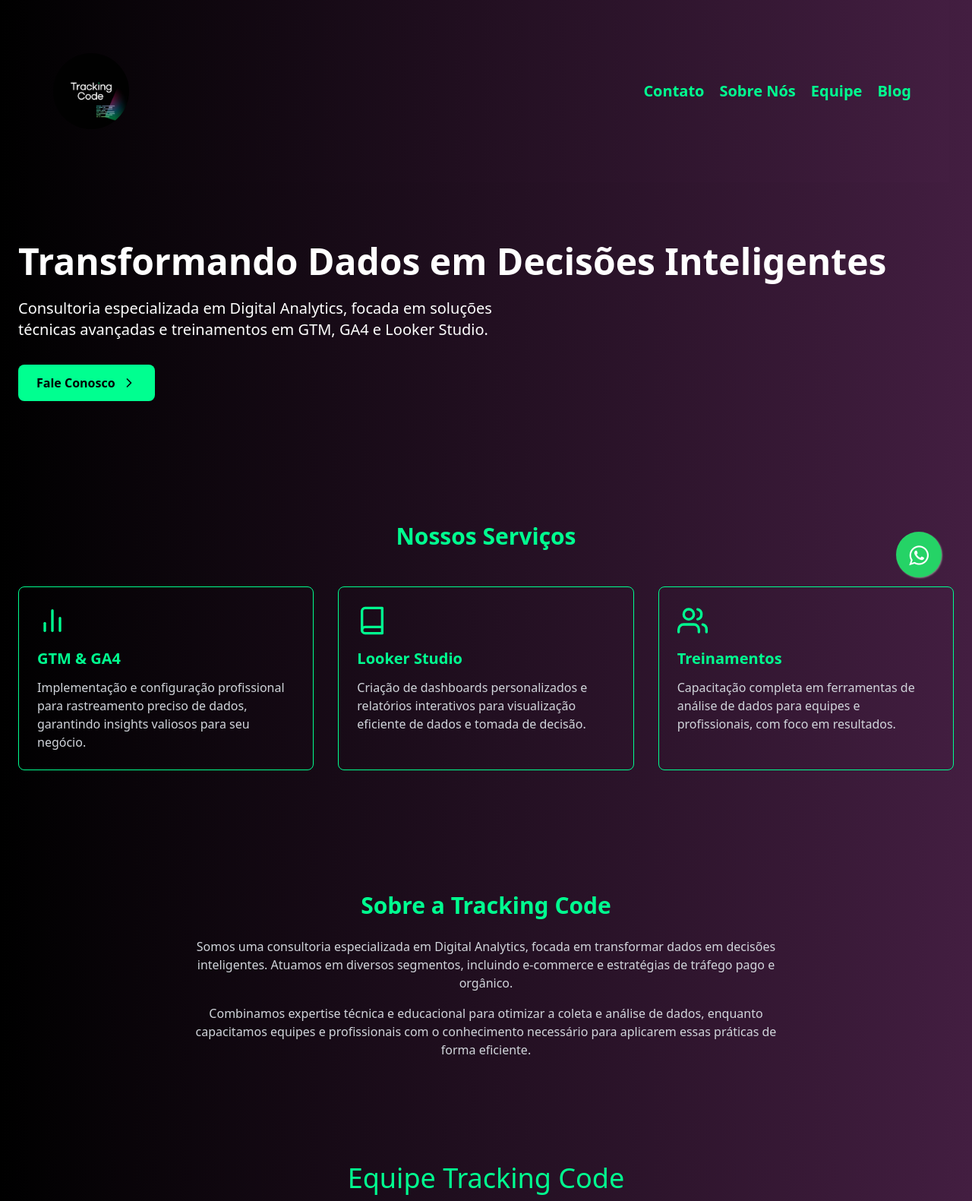
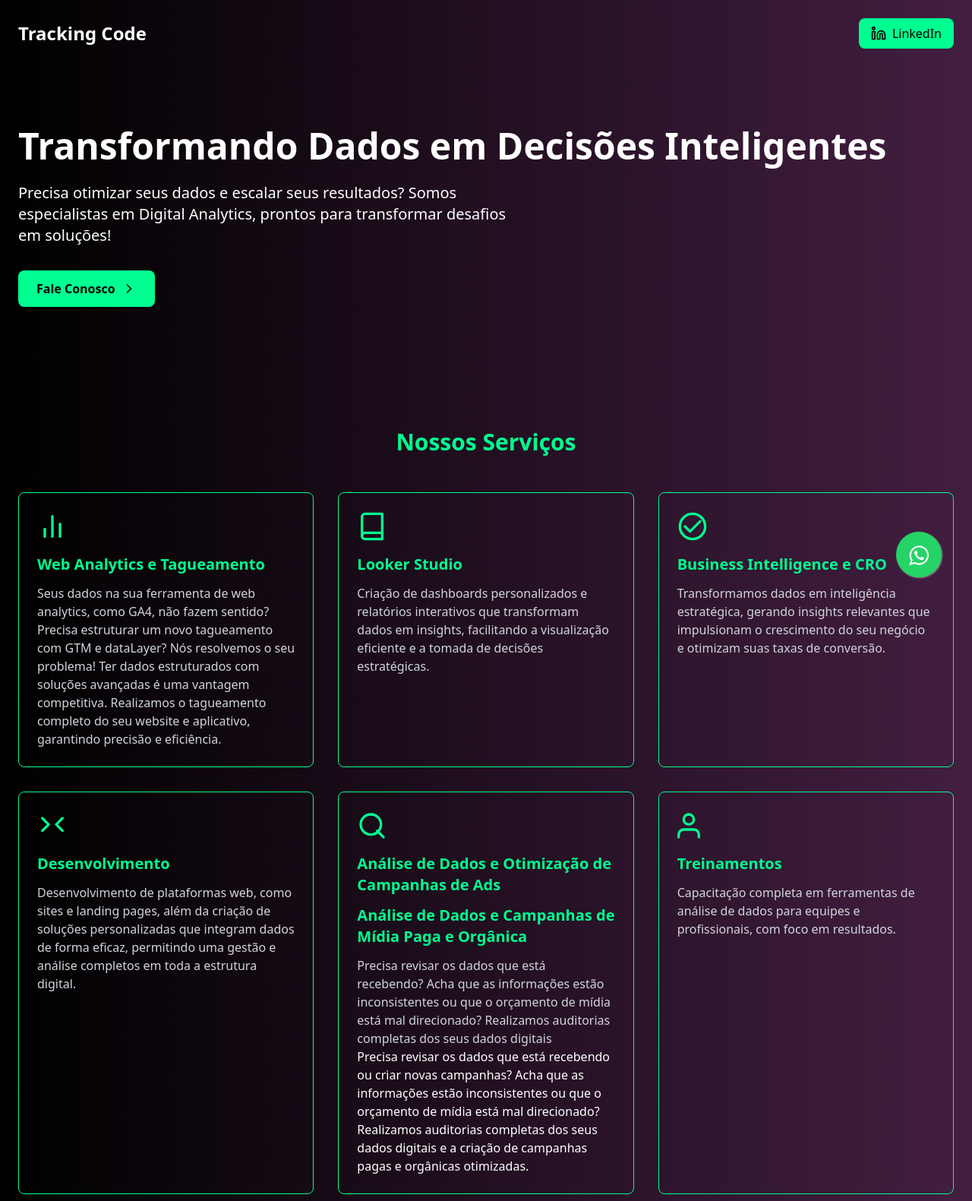
Before and after one commit to flavio-sipoli/tracking-code, a plain HTML site: page index.html in a window 1280 px wide. Shown: the top 1581 px of the page at 76% size. Drawn offline with nearby package versions, Linux system fonts and the light colour scheme.

Commit message:
Update Originalhtml

```diff
--- a/index.html
+++ b/index.html
@@ -5,12 +5,6 @@
     <meta name="viewport" content="width=device-width, initial-scale=1.0">
     <title>Tracking Code - Digital Analytics</title>
     <link href="https://cdnjs.cloudflare.com/ajax/libs/tailwindcss/2.2.19/tailwind.min.css" rel="stylesheet">
-    <script>
-document.getElementById('menu-btn').addEventListener('click', function () {
-    const menu = document.getElementById('menu');
-    menu.style.display = menu.style.display === 'flex' ? 'none' : 'flex';
-});
-    </script>
     <style>
         :root {
             --brand-green: #00FF90;
@@ -118,93 +112,31 @@ document.getElementById('menu-btn').addEventListener('click', function () {
         .linkedin-button:hover {
             opacity: 0.9;
         }
-                nav {
-            display: flex;
-            justify-content: space-between;
-            align-items: center;
-            padding: 20px;
-            background-color: #fff;
-        }
-        nav img {
-            width: 100px;
-            height: 100px;
-            border-radius: 50%;
-        }
-        #menu {
-            display: flex;
-            list-style: none;
-            margin: 0;
-            padding: 0;
-        }
-        #menu li {
-            margin-right: 20px;
-        }
-        #menu li a {
-            text-decoration: none;
-            color: var(--brand-green);
-            font-weight: bold;
-            font-size: 20px;
-        }
-        #menu-btn {
-            display: none;
-            font-size: 24px;
-            background: none;
-            border: none;
-            cursor: pointer;
-        }
-        @media (max-width: 768px) {
-            #menu {
-                display: none;
-                flex-direction: column;
-                width: 100%;
-                position: absolute;
-                top: 100px;
-                left: 0;
-                background-color: white;
-                padding: 10px;
-                box-shadow: 0 2px 5px rgba(0, 0, 0, 0.1);
-            }
-            #menu li {
-                margin: 10px 0;
-            }
-            #menu-btn {
-                display: block;
-            }
-        }
-
     </style>
 </head>
 <body>
     <div class="min-h-screen">
         <!-- Hero Section -->
         <header class="hero-gradient text-white">
-            <nav class="bg-black" style="display: flex; justify-content: space-between; align-items: center; padding: 20px; background-color: #fff; margin-right: 30px; padding-right: 30px; position: relative;">
-                <!-- Logo -->
-                <div style="width: 200px; height: 200px; overflow: hidden; border-radius: 50%; display: flex; justify-content: center; align-items: center;">
-                    <img src="tracking_code_logo.png" alt="Logo Tracking Code" style="max-width: 100%; max-height: 100%; object-fit: contain;">
-                </div>
-
-                <!-- Botão do menu hambúrguer (aparece no mobile) -->
-                <button id="menu-btn" style="display: none; background: none; border: none; cursor: pointer; font-size: 24px;">
-                    &#9776;
-                </button>
-
-                <!-- Menu de Navegação -->
-                <ul id="menu" style="display: flex; list-style: none; margin: 0; padding: 0; margin-left: auto;">
-                    <li style="margin-right: 20px;"><a href="#contato" style="text-decoration: none; color: var(--brand-green); font-weight: bold; font-size: 20px;">Contato</a></li>
-                    <li style="margin-right: 20px;"><a href="#sobre-nos" style="text-decoration: none; color: var(--brand-green); font-weight: bold; font-size: 20px;">Sobre Nós</a></li>
-                    <li style="margin-right: 20px;"><a href="#equipe" style="text-decoration: none; color: var(--brand-green); font-weight: bold;font-size: 20px;">Equipe</a></li>
-                    <li><a href="#blog" style="text-decoration: none; color: var(--brand-green); font-weight: bold;font-size: 20px;">Blog</a></li>
-                </ul>
+            <nav class="container mx-auto p-6 flex justify-between items-center">
+                <h1 class="text-2xl font-bold">Tracking Code</h1>
+                <a href="https://www.linkedin.com/company/tracking-code" target="_blank" rel="noopener noreferrer"
+                    class="flex items-center gap-2 px-4 py-2 btn-brand text-black rounded-lg hover:opacity-90 transition-all">
+                    <svg xmlns="http://www.w3.org/2000/svg" width="20" height="20" viewBox="0 0 24 24" fill="none"
+                        stroke="currentColor" stroke-width="2" stroke-linecap="round" stroke-linejoin="round">
+                        <path d="M16 8a6 6 0 0 1 6 6v7h-4v-7a2 2 0 0 0-2-2 2 2 0 0 0-2 2v7h-4v-7a6 6 0 0 1 6-6z"></path>
+                        <rect x="2" y="9" width="4" height="12"></rect>
+                        <circle cx="4" cy="4" r="2"></circle>
+                    </svg>
+                    LinkedIn
+                </a>
             </nav>
-
             <div class="container mx-auto px-6 py-20">
                 <h2 class="text-4xl md:text-5xl font-bold mb-6">
                     Transformando Dados em Decisões Inteligentes
                 </h2>
                 <p class="text-xl mb-8 max-w-2xl">
-                    Consultoria especializada em Digital Analytics, focada em soluções técnicas
-                    avançadas e treinamentos em GTM, GA4 e Looker Studio.
+Precisa otimizar seus dados e escalar seus resultados? Somos especialistas em Digital Analytics, prontos para transformar desafios em soluções!
                 </p>
                 <a href="https://wa.me/5511958342100?text="
                     class="inline-flex items-center gap-2 btn-brand text-black px-6 py-3 rounded-lg font-semibold hover:opacity-90 transition-all">
@@ -230,10 +162,12 @@ document.getElementById('menu-btn').addEventListener('click', function () {
                             <line x1="12" y1="20" x2="12" y2="4"></line>
                             <line x1="6" y1="20" x2="6" y2="14"></line>
                         </svg>
-                        <h3 class="text-xl font-semibold mb-3 text-brand">GTM & GA4</h3>
+                        <h3 class="text-xl font-semibold mb-3 text-brand">Web Analytics e Tagueamento</h3>
                         <p class="text-gray-300">
-                            Implementação e configuração profissional para rastreamento preciso de dados,
-                            garantindo insights valiosos para seu negócio.
+                        Seus dados na sua ferramenta de web analytics, como GA4, não fazem sentido?
+                        Precisa estruturar um novo tagueamento com GTM e dataLayer?
+                        Nós resolvemos o seu problema! Ter dados estruturados com soluções avançadas é uma vantagem competitiva.
+                        Realizamos o tagueamento completo do seu website e aplicativo, garantindo precisão e eficiência.
                         </p>
                     </div>
                     <div class="p-6 border border-brand rounded-lg hover-shadow transition-all">
@@ -245,18 +179,54 @@ document.getElementById('menu-btn').addEventListener('click', function () {
                         </svg>
                         <h3 class="text-xl font-semibold mb-3 text-brand">Looker Studio</h3>
                         <p class="text-gray-300">
-                            Criação de dashboards personalizados e relatórios interativos para
-                            visualização eficiente de dados e tomada de decisão.
+                         Criação de dashboards personalizados e relatórios interativos que transformam dados em insights, facilitando a visualização eficiente e a tomada de decisões estratégicas.
                         </p>
                     </div>
+<div class="p-6 border border-brand rounded-lg hover-shadow transition-all">
+    <svg xmlns="http://www.w3.org/2000/svg" width="40" height="40" viewBox="0 0 24 24" fill="none"
+        stroke="#00FF90" stroke-width="2" stroke-linecap="round" stroke-linejoin="round"
+        class="mb-4">
+        <polyline points="6 12 10 16 18 8"></polyline>
+        <circle cx="12" cy="12" r="10"></circle>
+    </svg>
+    <h3 class="text-xl font-semibold mb-3 text-brand">Business Intelligence e CRO</h3>
+    <p class="text-gray-300">
+        Transformamos dados em inteligência estratégica, gerando insights relevantes que impulsionam o crescimento do seu negócio e otimizam suas taxas de conversão.
+    </p>
+</div>
+<div class="p-6 border border-brand rounded-lg hover-shadow transition-all">
+    <svg xmlns="http://www.w3.org/2000/svg" width="40" height="40" viewBox="0 0 24 24" fill="none"
+        stroke="#00FF90" stroke-width="2" stroke-linecap="round" stroke-linejoin="round"
+        class="mb-4">
+        <polyline points="4 6 9 11 4 16"></polyline>
+        <polyline points="20 6 15 11 20 16"></polyline>
+    </svg>
+    <h3 class="text-xl font-semibold mb-3 text-brand">Desenvolvimento</h3>
+    <p class="text-gray-300">
+Desenvolvimento de plataformas web, como sites e landing pages, além da criação de soluções personalizadas que integram dados de forma eficaz, permitindo uma gestão e análise completos em toda a estrutura digital.    </p>
+</div>
+
+<div class="p-6 border border-brand rounded-lg hover-shadow transition-all">
+    <svg xmlns="http://www.w3.org/2000/svg" width="40" height="40" viewBox="0 0 24 24" fill="none"
+        stroke="#00FF90" stroke-width="2" stroke-linecap="round" stroke-linejoin="round"
+        class="mb-4">
+        <circle cx="11" cy="11" r="8"></circle>
+        <line x1="16" y1="16" x2="21" y2="21"></line>
+    </svg>
+    <h3 class="text-xl font-semibold mb-3 text-brand">Análise de Dados e Otimização de Campanhas de Ads</h3>
+    <h3 class="text-xl font-semibold mb-3 text-brand">Análise de Dados e Campanhas de Mídia Paga e Orgânica</h3>
+    <p class="text-gray-300">
+Precisa revisar os dados que está recebendo? Acha que as informações estão inconsistentes ou que o orçamento de mídia está mal direcionado? Realizamos auditorias completas dos seus dados digitais    </p>
+Precisa revisar os dados que está recebendo ou criar novas campanhas? Acha que as informações estão inconsistentes ou que o orçamento de mídia está mal direcionado? Realizamos auditorias completas dos seus dados digitais e a criação de campanhas pagas e orgânicas otimizadas.    </p>
+</div>
+
+
                     <div class="p-6 border border-brand rounded-lg hover-shadow transition-all">
                         <svg xmlns="http://www.w3.org/2000/svg" width="40" height="40" viewBox="0 0 24 24" fill="none"
                             stroke="#00FF90" stroke-width="2" stroke-linecap="round" stroke-linejoin="round"
                             class="mb-4">
                             <path d="M17 21v-2a4 4 0 0 0-4-4H5a4 4 0 0 0-4 4v2"></path>
                             <circle cx="9" cy="7" r="4"></circle>
-                            <path d="M23 21v-2a4 4 0 0 0-3-3.87"></path>
-                            <path d="M16 3.13a4 4 0 0 1 0 7.75"></path>
                         </svg>
                         <h3 class="text-xl font-semibold mb-3 text-brand">Treinamentos</h3>
                         <p class="text-gray-300">
@@ -297,7 +267,7 @@ document.getElementById('menu-btn').addEventListener('click', function () {
                     </div>
                     <div class="team-name">Sana Hachem</div>
                     <div class="team-description">
-                        <p>Analista de Dados especialista em Data Viz e desesenvolvimento de Dashboards em Looker studio.Gosta da natureza, cachoeiras e trilhas</p>
+                        <p>Analista de Dados especialista em Data Viz e desesenvolvimento de Dashboards em Looker studio.Gosta da natureza, cachoeiras e trilhas.</p>
                     </div>
                     <a href="https://www.linkedin.com/in/sana-hachem-87b89b1b3/" target="_blank" class="linkedin-button transition-all">LinkedIn</a>
                 </div>
@@ -319,7 +289,7 @@ document.getElementById('menu-btn').addEventListener('click', function () {
                     </div>
                     <div class="team-name">Danilo Oliveira</div>
                     <div class="team-description">
-                        <p>Pós gradudo em ciência de dados é especialista em traqueamento, dataLayer, GTM e desenvolvimento de sites. Gosta de maratonar séries e filmes.
+                        <p>Pós gradudo em Ciência de Dados é especialista em traqueamento, dataLayer, GTM e desenvolvimento de sites. Gosta de maratonar séries.
                         </p>
                     </div>
                     <a href="https://www.linkedin.com/in/danilosoliveira/" target="_blank" class="linkedin-button transition-all">LinkedIn</a>
@@ -354,20 +324,12 @@ document.getElementById('menu-btn').addEventListener('click', function () {
         </footer>
     </div>
     <link rel="stylesheet" href="https://maxcdn.bootstrapcdn.com/font-awesome/4.5.0/css/font-awesome.min.css">
-    <a href="https://wa.me/5511958342100?text=Adorei%20seu%20artigo" style="position:fixed;width:60px;height:60px;bottom:40px;right:40px;background-color:#25d366;color:#FFF;border-radius:50px;text-align:center;font-size:30px;box-shadow: 1px 1px 2px #888;
+    <a href="https://wa.me/5511958342100?text=" style="position:fixed;width:60px;height:60px;bottom:40px;right:40px;background-color:#25d366;color:#FFF;border-radius:50px;text-align:center;font-size:30px;box-shadow: 1px 1px 2px #888;
       z-index:1000;" target="_blank">
     <i style="margin-top:16px" class="fa fa-whatsapp"></i>
     </a>
     <script>
         document.getElementById('year').textContent = new Date().getFullYear();
-
-        document.addEventListener('DOMContentLoaded', function () {
-            const menuBtn = document.getElementById('menu-btn');
-            const menu = document.getElementById('menu');
-            menuBtn.addEventListener('click', function () {
-                menu.style.display = menu.style.display === 'flex' ? 'none' : 'flex';
-            });
-        });
     </script>
 </body>
 </html>
```
